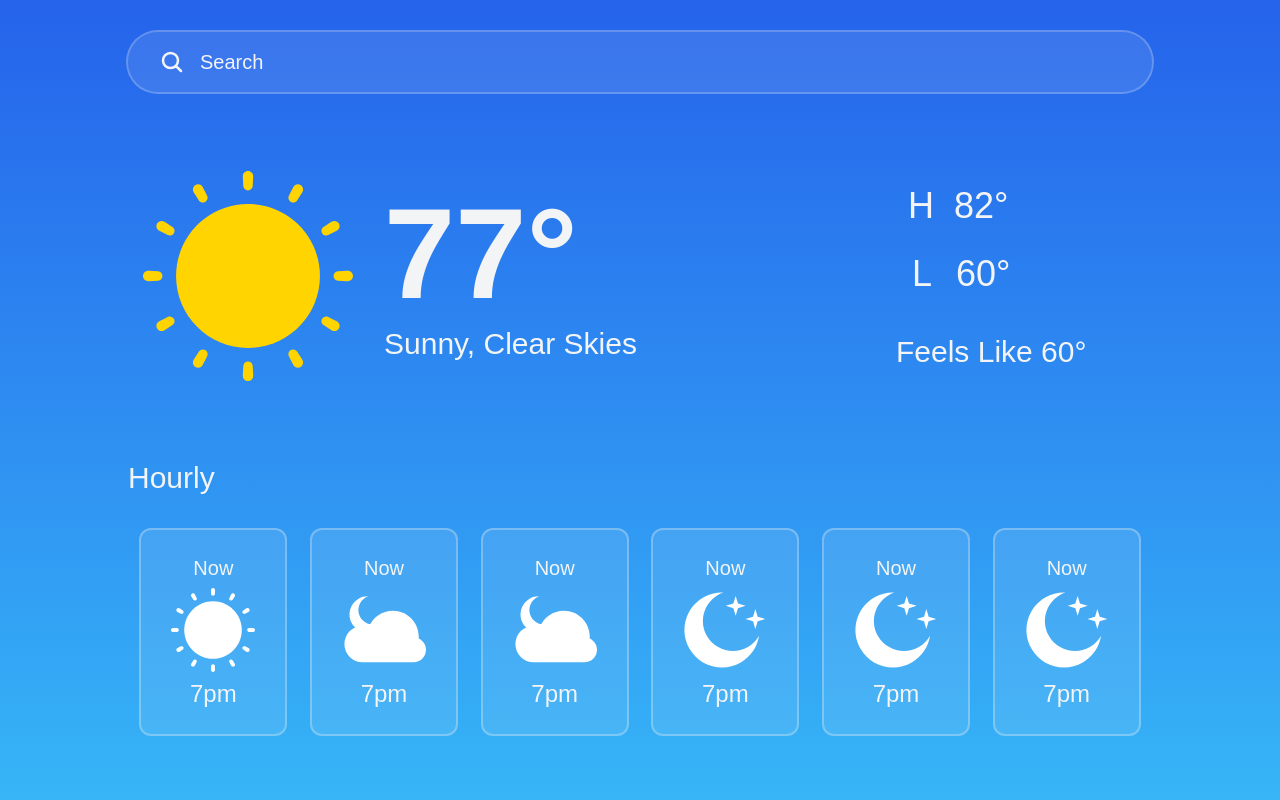
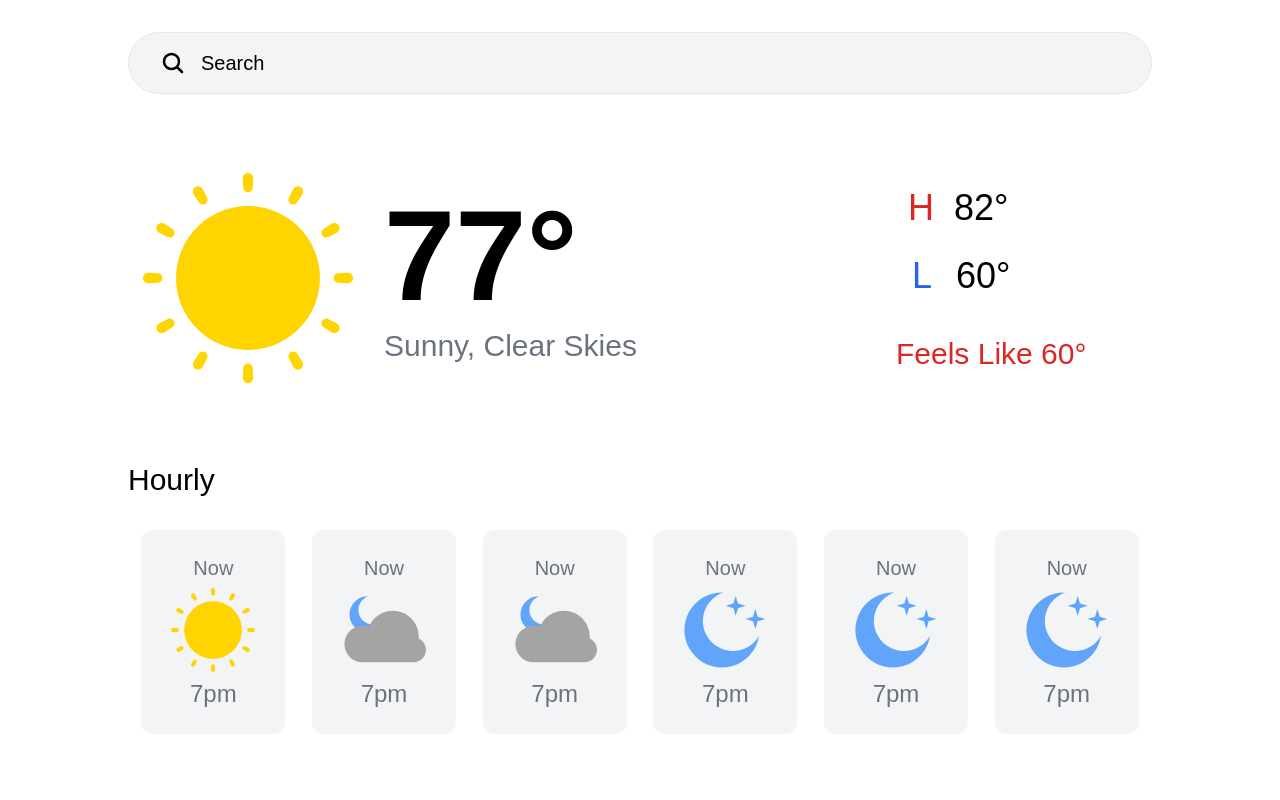
Before and after one commit to adithg/Cloud9, a plain HTML site: page index.html in a window 1280 px wide. Drawn offline with nearby package versions, Linux system fonts and the light colour scheme; a web font is replaced by a local one.

Commit message:
frontend

```diff
--- a/index.html
+++ b/index.html
@@ -1,5 +1,5 @@
 <!doctype html>
-<html>
+<html lang = "en">
   <head>
     <meta charset="UTF-8">
     <meta name="viewport" content="width=device-width, initial-scale=1.0">
@@ -8,21 +8,22 @@
     <link href="https://api.fontshare.com/v2/css?f[]=plus-jakarta-sans@800,400,500,600,700,300,200&display=swap" rel="stylesheet">
     <script src="https://cdn.tailwindcss.com"></script>
     <script src="https://cdn.jsdelivr.net/npm/@preline/preline@1.0.0/dist/hs-ui.bundle.min.js"></script>
+    <title>Weather App</title>
     <style>
       body {
         font-family: 'Plus Jakarta Sans', sans-serif;
       }
     </style>
   </head>
-<body class="bg-gradient-to-b from-blue-600 to-sky-400"> <!-- bg-gradient-to-b from-blue-600 to-sky-400 -->
+<body class="bg-white">
 
     <header class="flex flex-wrap md:justify-start md:flex-nowrap z-50 w-full text-sm px-4 sm:px-0">
-        <nav class="mt-8 relative max-w-5xl w-full bg-gray-100/[0.1] ring-gray-100/[0.3] ring-2 rounded-[36px] mx-2 py-8 px-4 md:flex md:items-center md:justify-between md:py-4 md:px-6 lg:px-8 xl:mx-auto" aria-label="Global">
+        <nav class="mt-8 relative max-w-5xl w-full bg-gray-100 border rounded-[36px] mx-2 py-8 px-4 md:flex md:items-center md:justify-between md:py-4 md:px-6 lg:px-8 xl:mx-auto" aria-label="Global">
           <div class="flex items-center justify-between">
-            <svg class="w-6 h-6 text-gray-100" fill="none" viewBox="0 0 24 24"  stroke-width="2.5" stroke="currentColor" class="w-6 h-6">
-  <path stroke-linecap="round" stroke-linejoin="round" d="m21 21-5.197-5.197m0 0A7.5 7.5 0 1 0 5.196 5.196a7.5 7.5 0 0 0 10.607 10.607Z" />
-</svg>
-              <div class="text-xl ml-4 font-medium text-gray-100">Search</div>
+            <svg xmlns="http://www.w3.org/2000/svg" fill="none" viewBox="0 0 24 24" stroke-width="2.5" stroke="currentColor" class="w-6 h-6">
+                <path stroke-linecap="round" stroke-linejoin="round" d="m21 21-5.197-5.197m0 0A7.5 7.5 0 1 0 5.196 5.196a7.5 7.5 0 0 0 10.607 10.607Z" />
+              </svg>
+              <div class="text-xl ml-4 font-medium">Search</div>
         </div>
         </nav>
       </header>
@@ -32,67 +33,61 @@
       <div class="max-w-5xl mx-auto mt-16">
         <div class="grid grid-cols-4 items-center">
           <div class="col-span-1">
-            <img src="Icons/Sunny.svg" class="h-[15rem] w-[15rem]">
+            <img title="f" src="Icons/Sunny.svg" class="h-[15rem] w-[15rem]">
           </div>
           <div class="col-span-2">
-            <div class="text-9xl font-bold mb-2 text-gray-100">77°</div>
-            <div class="text-3xl font-medium text-gray-100">Sunny, Clear Skies</div>
+            <div class="text-9xl font-bold mb-2">77°</div>
+            <div class="text-3xl font-medium text-gray-500">Sunny, Clear Skies</div>
           </div>
           <div class="col-span-1">
             <div class="flex items-center">
-              <div class="text-4xl font-medium text-gray-100 mr-2 p-3">H</div>
-              <div class="text-4xl font-medium text-gray-100 ">82°</div>
+              <div class="text-4xl font-medium text-red-600 mr-2 p-3">H</div>
+              <div class="text-4xl font-medium ">82°</div>
             </div>
             <div class="flex items-center">
-              <div class="text-4xl font-medium text-gray-100 mr-2 p-4">L</div>
-              <div class="text-4xl font-medium text-gray-100">60°</div>
+              <div class="text-4xl font-medium text-blue-600 mr-2 p-4">L</div>
+              <div class="text-4xl font-medium ">60°</div>
             </div>
             <br>
-            <div class="text-3xl font-medium mb-2 text-gray-100">Feels Like 60°</div>
+            <div class="text-3xl font-medium mb-2 text-red-600">Feels Like 60°</div>
           </div>
         </div>
       </div>
 
       <!--Hourly Area-->
 
-      <div class="text-3xl font-medium max-w-5xl mx-auto mt-16 text-gray-100"> Hourly </div>
+      <div class="text-3xl font-medium max-w-5xl mx-auto mt-16"> Hourly </div>
       <div class="grid grid-cols-6 max-w-5xl mx-auto">
-        <div class="col-span-1 max-w-3xl mx-auto bg-gray-100/[0.1] border-gray-100/[0.3] border-2 rounded-xl flex flex-col justify-center items-center px-6 py-6 mt-8">
-            <div class="font-medium text-xl text-gray-100"> Now </div>
-            <div> <img src="Icons/Sunny White.svg" class="h-24 w-24"> </div>
-            <div class="font-medium text-2xl text-gray-100"> 7pm </div>
+        <div class="col-span-1 max-w-3xl mx-auto bg-gray-100 rounded-xl flex flex-col justify-center items-center px-6 py-6 mt-8">
+            <div class="font-medium text-xl text-gray-500"> Now </div>
+            <div> <img title="f" src="Icons/Sunny.svg" class="h-24 w-24"> </div>
+            <div class="font-medium text-2xl text-gray-500"> 7pm </div>
         </div>
-        <div class="col-span-1 max-w-3xl mx-auto bg-gray-100/[0.1] border-gray-100/[0.3] border-2 rounded-xl flex flex-col justify-center items-center px-6 py-6 mt-8">
-            <div class="font-medium text-xl text-gray-100"> Now </div>
-            <div> <img src="Icons/Night Cloudy White.svg" class="h-24 w-24"> </div>
-            <div class="font-medium text-2xl text-gray-100"> 7pm </div>
+        <div class="col-span-1 max-w-3xl mx-auto bg-gray-100 rounded-xl flex flex-col justify-center items-center px-6 py-6 mt-8">
+            <div class="font-medium text-xl text-gray-500"> Now </div>
+            <div> <img title="f" src="Icons/Night Cloudy.svg" class="h-24 w-24"> </div>
+            <div class="font-medium text-2xl text-gray-500"> 7pm </div>
         </div>
-        <div class="col-span-1 max-w-3xl mx-auto bg-gray-100/[0.1] border-gray-100/[0.3] border-2 rounded-xl flex flex-col justify-center items-center px-6 py-6 mt-8">
-            <div class="font-medium text-xl text-gray-100"> Now </div>
-            <div> <img src="Icons/Night Cloudy White.svg" class="h-24 w-24"> </div>
-            <div class="font-medium text-2xl text-gray-100"> 7pm </div>
+        <div class="col-span-1 max-w-3xl mx-auto bg-gray-100 rounded-xl flex flex-col justify-center items-center px-6 py-6 mt-8">
+            <div class="font-medium text-xl text-gray-500"> Now </div>
+            <div> <img title="f" src="Icons/Night Cloudy.svg" class="h-24 w-24"> </div>
+            <div class="font-medium text-2xl text-gray-500"> 7pm </div>
         </div>
-        <div class="col-span-1 max-w-3xl mx-auto bg-gray-100/[0.1] border-gray-100/[0.3] border-2 rounded-xl flex flex-col justify-center items-center px-6 py-6 mt-8">
-            <div class="font-medium text-xl text-gray-100"> Now </div>
-            <div> <img src="Icons/Night White.svg" class="h-24 w-24"> </div>
-            <div class="font-medium text-2xl text-gray-100"> 7pm </div>
+        <div class="col-span-1 max-w-3xl mx-auto bg-gray-100 rounded-xl flex flex-col justify-center items-center px-6 py-6 mt-8">
+            <div class="font-medium text-xl text-gray-500"> Now </div>
+            <div> <img title="f" src="Icons/Night.svg" class="h-24 w-24"> </div>
+            <div class="font-medium text-2xl text-gray-500"> 7pm </div>
         </div>
-        <div class="col-span-1 max-w-3xl mx-auto bg-gray-100/[0.1] border-gray-100/[0.3] border-2 rounded-xl flex flex-col justify-center items-center px-6 py-6 mt-8">
-            <div class="font-medium text-xl text-gray-100"> Now </div>
-            <div> <img src="Icons/Night White.svg" class="h-24 w-24"> </div>
-            <div class="font-medium text-2xl text-gray-100"> 7pm </div>
+        <div class="col-span-1 max-w-3xl mx-auto bg-gray-100 rounded-xl flex flex-col justify-center items-center px-6 py-6 mt-8">
+            <div class="font-medium text-xl text-gray-500"> Now </div>
+            <div> <img title="f" src="Icons/Night.svg" class="h-24 w-24"> </div>
+            <div class="font-medium text-2xl text-gray-500"> 7pm </div>
         </div>
-        <div class="col-span-1 max-w-3xl mx-auto bg-gray-100/[0.1] border-gray-100/[0.3] border-2 rounded-xl flex flex-col justify-center items-center px-6 py-6 mt-8">
-            <div class="font-medium text-xl text-gray-100"> Now </div>
-            <div> <img src="Icons/Night White.svg" class="h-24 w-24"> </div>
-            <div class="font-medium text-2xl text-gray-100"> 7pm </div>
+        <div class="col-span-1 max-w-3xl mx-auto bg-gray-100 rounded-xl flex flex-col justify-center items-center px-6 py-6 mt-8">
+            <div class="font-medium text-xl text-gray-500"> Now </div>
+            <div> <img title="f" src="Icons/Night.svg" class="h-24 w-24"> </div>
+            <div class="font-medium text-2xl text-gray-500"> 7pm </div>
         </div>
       </div>
-      <br>
-      <br>
-      <br>
-      <br>
-      <br>
-      <br>
 </body>
 </html>
```
Also changed, not shown: Icons/NightCloudy.svg (renamed from frontend/src/Icons/NightCloudy.svg), Icons/NightCloudyWhite.svg (renamed from Icons/Night Cloudy White.svg), Icons/NightWhite.svg (renamed from Icons/Night White.svg), Icons/PartlyCloudyWhite.svg (renamed from Icons/PartlyCloudy White.svg), Icons/RainThunderWhite.svg (renamed from Icons/RainThunder White.svg), Icons/RainyWhite.svg (renamed from Icons/Rainy White.svg), Icons/SnowyWhite.svg (renamed from Icons/Snowy White.svg), Icons/SunnyWhite.svg (renamed from Icons/Sunny White.svg).
